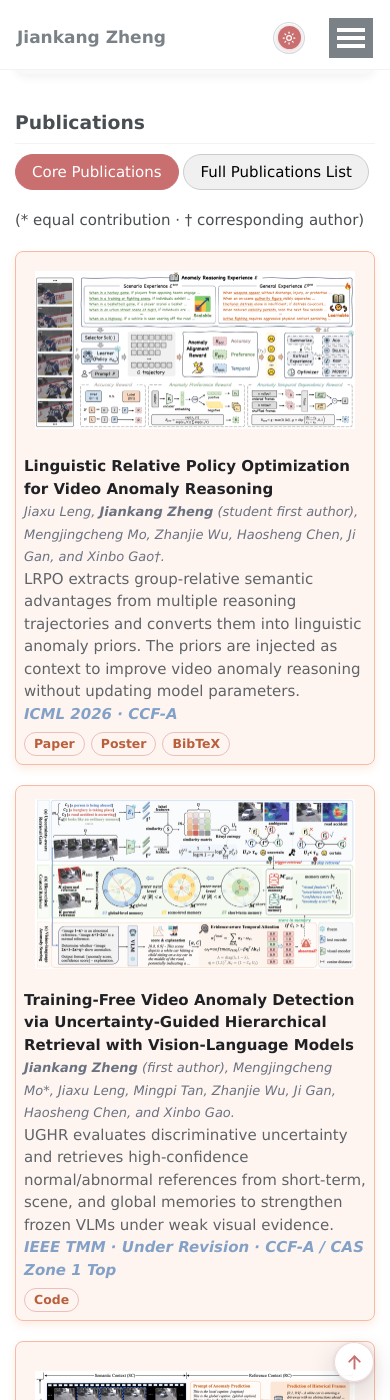
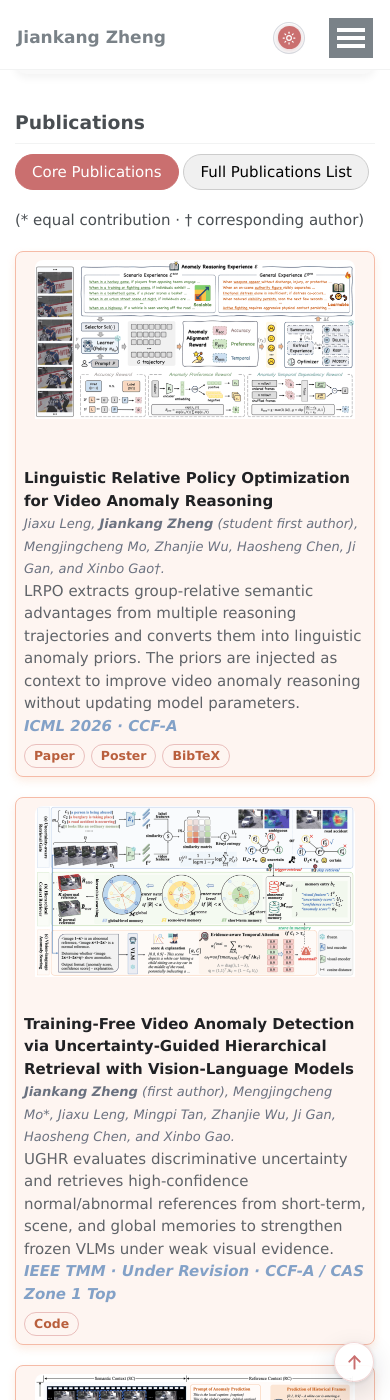
Before and after one commit to lemonzjk/lemonzjk.github.io, a Jekyll site: the page built from _pages/about.md, in a window 390 px wide and 1400 px high, scrolled down 2287 px. Built offline with Jekyll 4.4.1, drawn with Linux system fonts in a browser that asks for light colours; some web fonts are replaced.

Commit message:
Improve mobile publication card layout

```diff
--- a/_config.yml
+++ b/_config.yml
@@ -6,7 +6,7 @@ description              : &description "Academic homepage of Jiankang Zheng, M.
 url                      : "https://lemonzjk.github.io"
 baseurl                  : ""
 repository               : "lemonzjk/lemonzjk.github.io"
-asset_version            : "20260703-status-banner-width"
+asset_version            : "20260703-mobile-publication-cards"
 
 author:
   avatar           : "/assets/avatar-ai-selected.png"
--- a/_pages/about.md
+++ b/_pages/about.md
@@ -86,11 +86,11 @@ Feel free to reach out if you are interested in research discussion or collabora
 
 <div id="core-publications" class="publication-view" data-publication-view="core">
 <div class="publication-card featured" data-category="all">
-  <div style="display: flex; align-items: center;">
-    <div class="pub-media-rotator" data-interval="4000" style="position: relative; width: 320px; height: 180px; margin-right: 20px; border-radius: 8px; overflow: hidden; flex: 0 0 auto;">
-      <img src="assets/paper_imgs/icml26-lrpo.png" alt="LRPO overview" loading="lazy" decoding="async" style="width: 320px; height: 180px; object-fit: contain; display: block; margin: 0 auto;">
+  <div class="pub-card-layout">
+    <div class="pub-media-rotator pub-card-media" data-interval="4000">
+      <img class="pub-card-image" src="assets/paper_imgs/icml26-lrpo.png" alt="LRPO overview" loading="lazy" decoding="async">
     </div>
-    <div>
+    <div class="pub-card-content">
       <strong>Linguistic Relative Policy Optimization for Video Anomaly Reasoning</strong><br>
       <i style="font-size: 13px;">
         Jiaxu Leng, <strong>Jiankang Zheng</strong> (student first author), Mengjingcheng Mo, Zhanjie Wu, Haosheng Chen, Ji Gan, and Xinbo Gao&dagger;.
@@ -116,11 +116,11 @@ Feel free to reach out if you are interested in research discussion or collabora
 </div>
 
 <div class="publication-card featured" data-category="all">
-  <div style="display: flex; align-items: center;">
-    <div class="pub-media-rotator" data-interval="4000" style="position: relative; width: 320px; height: 180px; margin-right: 20px; border-radius: 8px; overflow: hidden; flex: 0 0 auto;">
-      <img src="assets/paper_imgs/tmm-ughr.png" alt="Uncertainty-guided hierarchical retrieval" loading="lazy" decoding="async" style="width: 320px; height: 180px; object-fit: contain; display: block; margin: 0 auto;">
+  <div class="pub-card-layout">
+    <div class="pub-media-rotator pub-card-media" data-interval="4000">
+      <img class="pub-card-image" src="assets/paper_imgs/tmm-ughr.png" alt="Uncertainty-guided hierarchical retrieval" loading="lazy" decoding="async">
     </div>
-    <div>
+    <div class="pub-card-content">
       <strong>Training-Free Video Anomaly Detection via Uncertainty-Guided Hierarchical Retrieval with Vision-Language Models</strong><br>
       <i style="font-size: 13px;">
         <strong>Jiankang Zheng</strong> (first author), Mengjingcheng Mo*, Jiaxu Leng, Mingpi Tan, Zhanjie Wu, Ji Gan, Haosheng Chen, and Xinbo Gao.
@@ -136,11 +136,11 @@ Feel free to reach out if you are interested in research discussion or collabora
 </div>
 
 <div class="publication-card featured" data-category="all">
-  <div style="display: flex; align-items: center;">
-    <div class="pub-media-rotator" data-interval="4000" style="position: relative; width: 320px; height: 180px; margin-right: 20px; border-radius: 8px; overflow: hidden; flex: 0 0 auto;">
-      <img src="assets/paper_imgs/icmr26-reci.png" alt="Low-light contextual inference" loading="lazy" decoding="async" style="width: 320px; height: 180px; object-fit: contain; display: block; margin: 0 auto;">
+  <div class="pub-card-layout">
+    <div class="pub-media-rotator pub-card-media" data-interval="4000">
+      <img class="pub-card-image" src="assets/paper_imgs/icmr26-reci.png" alt="Low-light contextual inference" loading="lazy" decoding="async">
     </div>
-    <div>
+    <div class="pub-card-content">
       <strong>Retrieval-Guided Contextual Inference for Training-Free Video Anomaly Detection in Low-Light Scenarios</strong><br>
       <i style="font-size: 13px;">
         Mengjingcheng Mo, <strong>Jiankang Zheng</strong> (second author), Jiaxu Leng&dagger;, and Xinbo Gao.
@@ -211,11 +211,11 @@ Feel free to reach out if you are interested in research discussion or collabora
 
 <h2 id="projects">Projects</h2>
 <div class="project-card" data-category="project">
-  <div style="display: flex; align-items: center;">
-    <div class="pub-media-rotator" data-interval="4000" style="position: relative; width: 320px; height: 180px; margin-right: 20px; border-radius: 8px; overflow: hidden; flex: 0 0 auto;">
-      <img src="/assets/project_imgs/garden.png" alt="GARDEN smart sanitation model overview" loading="lazy" decoding="async" style="width: 320px; height: 180px; object-fit: contain; display: block; margin: 0 auto;">
+  <div class="pub-card-layout">
+    <div class="pub-media-rotator pub-card-media" data-interval="4000">
+      <img class="pub-card-image" src="/assets/project_imgs/garden.png" alt="GARDEN smart sanitation model overview" loading="lazy" decoding="async">
     </div>
-    <div>
+    <div class="pub-card-content">
       <strong>GARDEN Smart Sanitation Foundation Model</strong><br>
       <i style="font-size: 13px;">Chongqing Major AI Project, 10 million RMB, 2023.01 - 2026.12.</i><br>
       This project targets urban sanitation scenarios and develops GARDEN, an intelligent sanitation foundation model integrating environmental perception, risk reasoning, and disposal decision-making.
--- a/assets/css/home.css
+++ b/assets/css/home.css
@@ -265,8 +265,6 @@
         box-sizing: border-box;
     }
     .publication-card {
-        display: flex;
-        align-items: center;
         padding: 3px;
         border: 1.5px solid #ddd;
         border-radius: 8px;
@@ -277,8 +275,40 @@
 
         color: #5f6368;
     }
+
+    .pub-card-layout {
+        align-items: center;
+        display: flex;
+        gap: 20px;
+        width: 100%;
+    }
+
+    .pub-card-media {
+        aspect-ratio: 16 / 9;
+        border-radius: 8px;
+        flex: 0 0 320px;
+        overflow: hidden;
+        position: relative;
+    }
+
+    .pub-card-image,
+    .pub-card-media > img,
+    .pub-card-media > video {
+        display: block;
+        height: 100%;
+        margin: 0 auto;
+        object-fit: contain;
+        width: 100%;
+    }
+
+    .pub-card-content {
+        flex: 1 1 auto;
+        min-width: 0;
+    }
+
     .publication-card > div > strong,
-    .publication-card > div > div > strong {
+    .publication-card > div > div > strong,
+    .publication-card .pub-card-content > strong {
         color: #202124;
     }
     .publication-card i {
@@ -548,8 +578,6 @@
 
     /* Projects cards: keep styles independent from publications */
     .project-card {
-        display: flex;
-        align-items: center;
         padding: 3px;
         border: 1.5px solid #ddd;
         border-radius: 8px;
@@ -562,7 +590,8 @@
     }
 
     .project-card > div > strong,
-    .project-card > div > div > strong {
+    .project-card > div > div > strong,
+    .project-card .pub-card-content > strong {
         color: #202124;
     }
 
@@ -626,31 +655,22 @@
 
         .publication-card,
         .project-card {
-            align-items: stretch;
             padding: 8px;
         }
 
-        .publication-card > div,
-        .project-card > div {
+        .pub-card-layout {
             flex-direction: column;
-            align-items: stretch !important;
+            align-items: stretch;
+            gap: 12px;
+        }
+
+        .pub-card-media {
+            flex-basis: auto;
             width: 100%;
         }
 
-        .publication-card .pub-media-rotator,
-        .project-card .pub-media-rotator {
-            width: 100% !important;
-            height: auto !important;
-            aspect-ratio: 16 / 9;
-            margin-right: 0 !important;
-            margin-bottom: 12px;
-        }
-
-        .publication-card .pub-media-rotator > img,
-        .project-card .pub-media-rotator > img {
-            width: 100% !important;
-            height: 100% !important;
-            object-fit: contain;
+        .pub-card-content {
+            width: 100%;
         }
 
         .publication-card strong,
```
Also changed, not shown: _pages/about-zh.md (+16 -16 lines).
